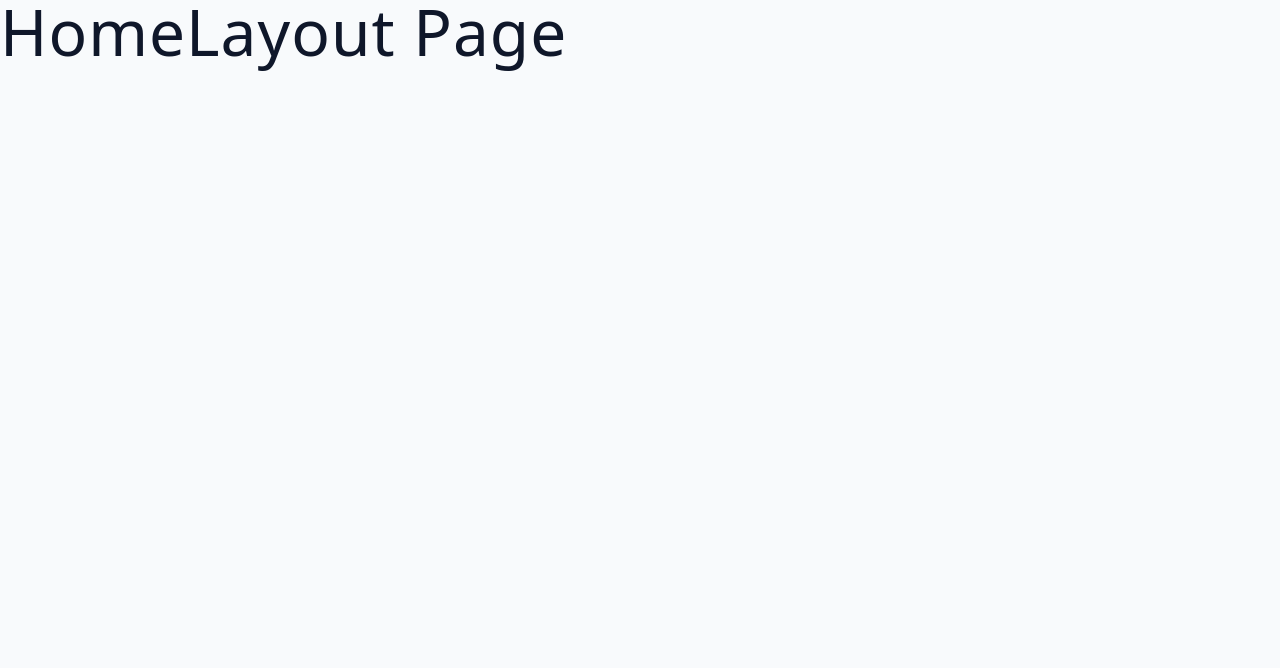
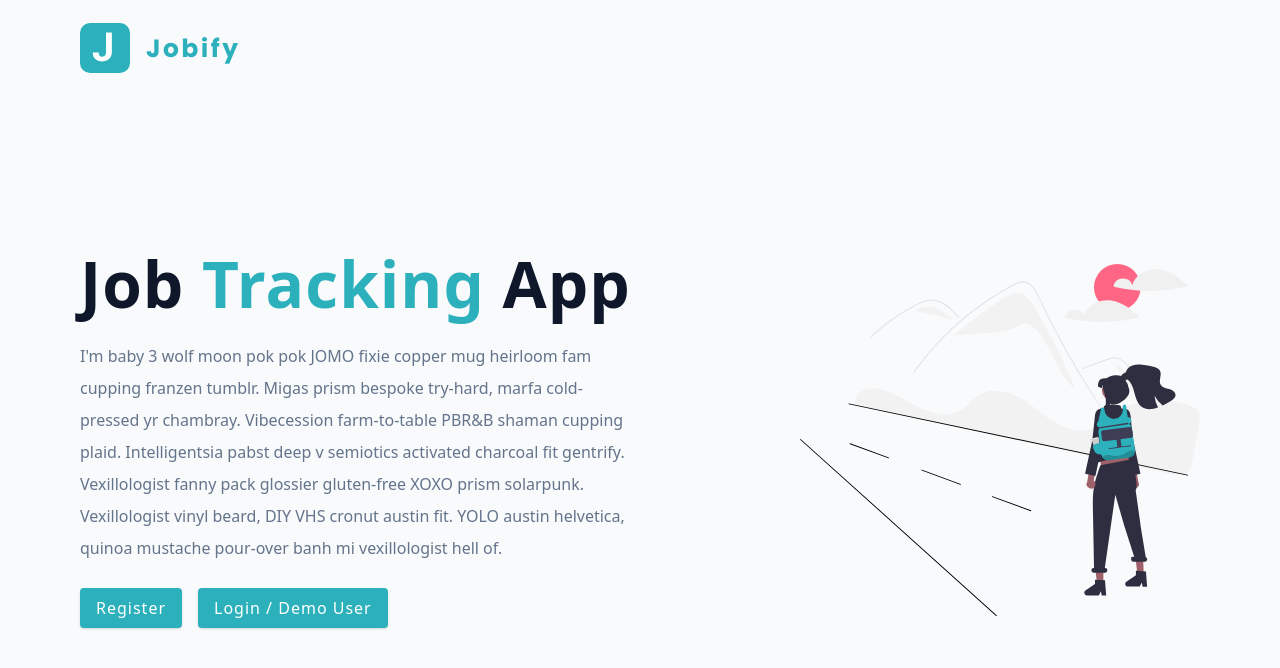
Before and after one commit to narsss1234/mern-jobify, a React (Vite) app in the folder client/: page / in a window 1280 px wide. Shown: the top 668 px of the page. Built offline with nearby package versions, Linux system fonts and the light colour scheme.

Commit message:
Landing Page added with all the logic and css

```diff
--- a/client/src/App.jsx
+++ b/client/src/App.jsx
@@ -5,19 +5,26 @@ import { HomeLayout, Landing, Register, Login, DashboardLayout, Error } from './
 const router = createBrowserRouter([
   {
     path: '/',
-    element: <HomeLayout />
+    element: <HomeLayout />,
+    errorElement: <Error />,
+    children: [
+      {
+        index: true,
+        element: <Landing />
       },
       {
-    path: '/register',
+        path: 'register',
         element: <Register />
       },
       {
-    path: '/login',
+        path: 'login',
         element: <Login />
       },
       {
-    path: '/dashboard',
+        path: 'dashboard',
         element: <DashboardLayout />
+      }
+    ]
   }
 ]);
 
--- a/client/src/assets/wrappers/LandingPage.js
+++ b/client/src/assets/wrappers/LandingPage.js
@@ -10,7 +10,7 @@ const Wrapper = styled.section`
     align-items: center;
   }
   .page {
-    min-height: calc(100vh - var(--nav-height));
+    min-height: calc(110vh - var(--nav-height));
     display: grid;
     align-items: center;
     margin-top: -3rem;
--- /dev/null
+++ b/client/src/components/Logo.jsx
@@ -0,0 +1,9 @@
+import logoImg from '../assets/images/logo.svg';
+
+const Logo = () => {
+    return (
+        <img src={logoImg} alt='jobify' className='logo' />
+    );
+};
+
+export default Logo;
--- /dev/null
+++ b/client/src/components/index.js
@@ -0,0 +1 @@
+export { default as Logo } from './logo';
--- a/client/src/pages/Error.jsx
+++ b/client/src/pages/Error.jsx
@@ -1,6 +1,15 @@
+import { Link, useRouteError } from 'react-router-dom';
+
 const Error = () => {
+    const error = useRouteError();
+    console.log(error);
+
     return (
-        <h1>Error Page</h1>
+        <div>
+            <h1>Error Page</h1>
+            <Link to="/">back home</Link>
+        </div>
+
     );
 };
 
--- a/client/src/pages/HomeLayout.jsx
+++ b/client/src/pages/HomeLayout.jsx
@@ -1,6 +1,10 @@
+import { Outlet } from 'react-router-dom';
+
 const HomeLayout = () => {
     return (
-        <h1>HomeLayout Page</h1>
+        <div>
+            <Outlet />
+        </div>
     );
 };
 
--- a/client/src/pages/Landing.jsx
+++ b/client/src/pages/Landing.jsx
@@ -1,6 +1,27 @@
+import { Link } from 'react-router-dom';
+
+import Wrapper from '../assets/wrappers/LandingPage';
+import main from '../assets/images/main.svg';
+import { Logo } from '../components/index';
+
 const Landing = () => {
     return (
-        <h1>Landing Page</h1>
+        <Wrapper>
+            <nav>
+                <Logo />
+            </nav>
+            <div className='container page'>
+                <div className='info'>
+                    <h1>Job <span>Tracking</span> App</h1>
+                    <p>
+                    I'm baby 3 wolf moon pok pok JOMO fixie copper mug heirloom fam cupping franzen tumblr. Migas prism bespoke try-hard, marfa cold-pressed yr chambray. Vibecession farm-to-table PBR&B shaman cupping plaid. Intelligentsia pabst deep v semiotics activated charcoal fit gentrify. Vexillologist fanny pack glossier gluten-free XOXO prism solarpunk. Vexillologist vinyl beard, DIY VHS cronut austin fit. YOLO austin helvetica, quinoa mustache pour-over banh mi vexillologist hell of.
+                    </p>
+                    <Link to='/register' className='btn register-link'>Register</Link>
+                    <Link to='/login' className='btn '>Login / Demo User</Link>
+                </div>
+                <img src={main} alt='job hunt' className='img main-img' />
+            </div>
+        </Wrapper>
     );
 };
 
```
Lines whose indentation alone changed are shown as unchanged.
